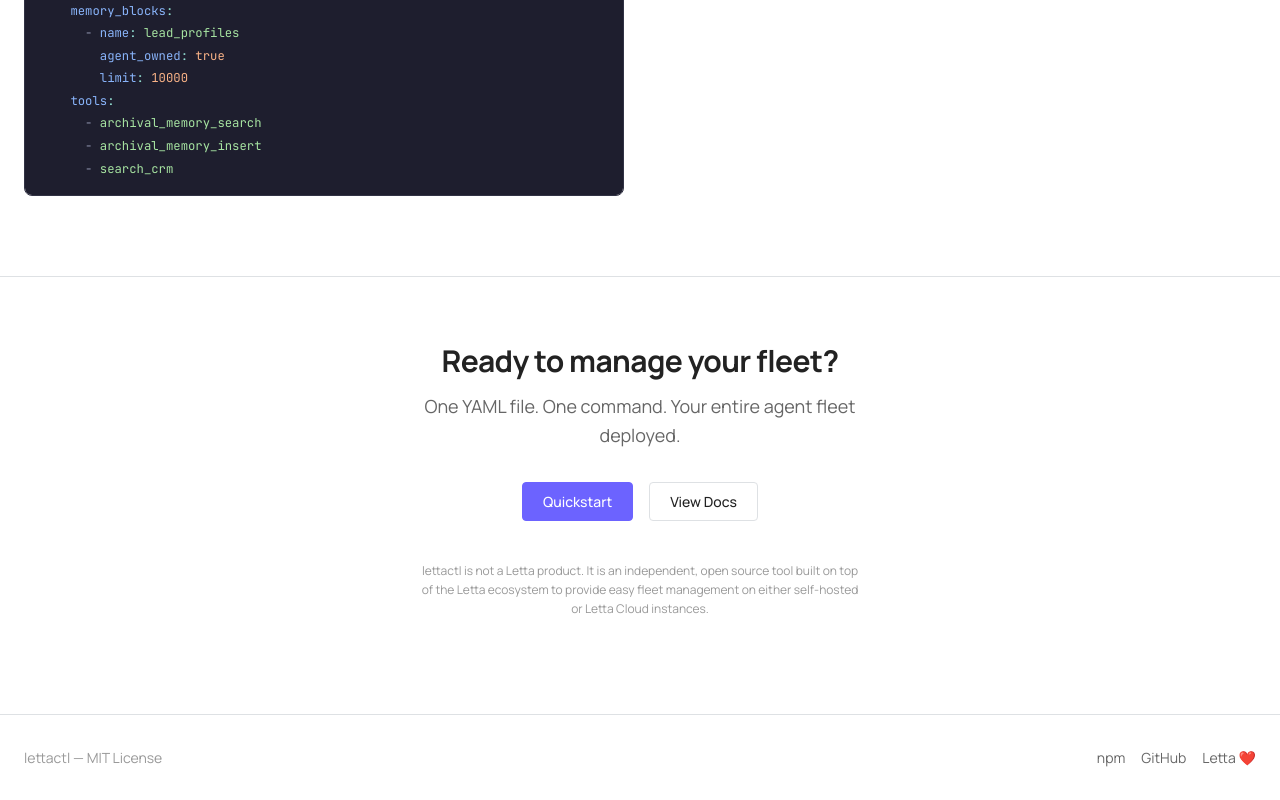
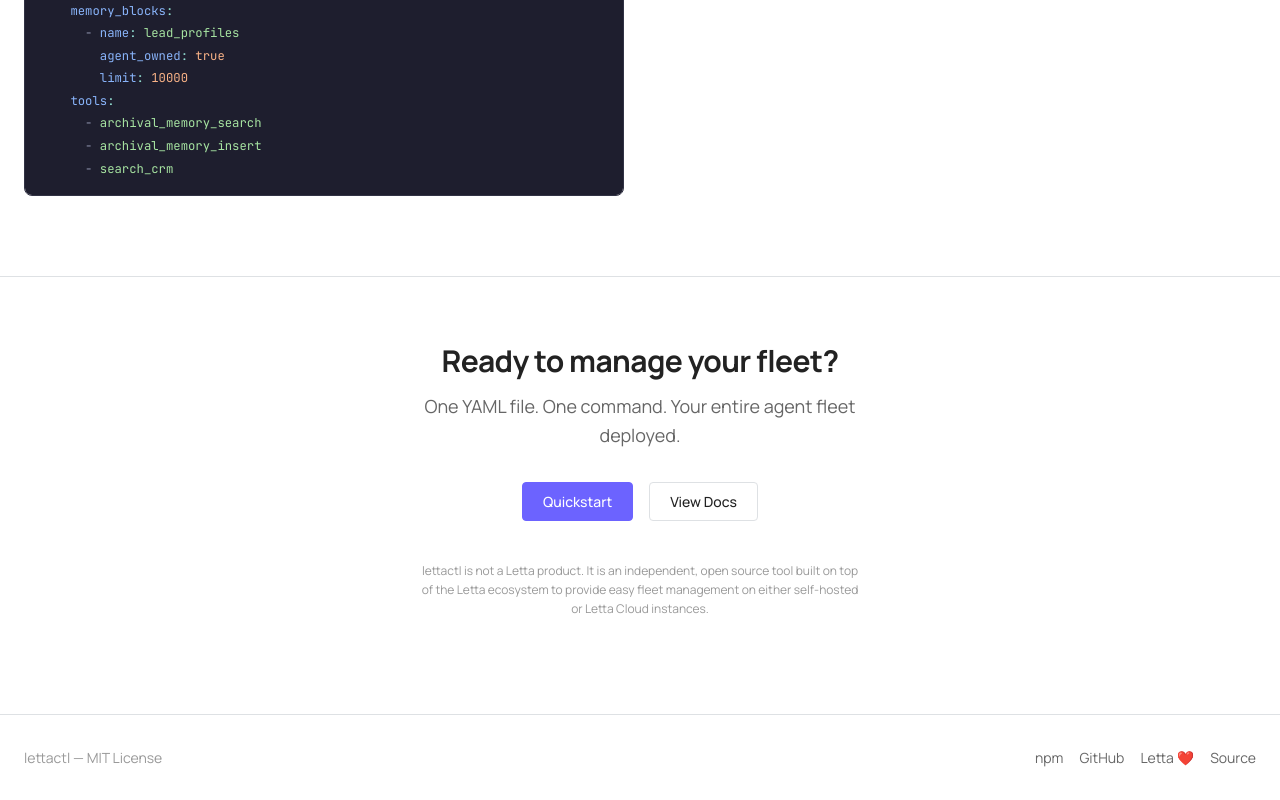
Before and after one commit to nouamanecodes/lettactl_docs, a Next.js app: page / in a window 1280 px wide. Shown: the part 3296-4096 px from the top of the page. Built offline with nearby package versions, Linux system fonts and the light colour scheme; no server answers.

Commit message:
refactor: add page source

```diff
--- a/components/sections/Footer.tsx
+++ b/components/sections/Footer.tsx
@@ -32,6 +32,14 @@
           >
             Letta ❤️
           </a>
+          <a
+            href="https://github.com/nouamanecodes/lettactl_docs"
+            target="_blank"
+            rel="noopener noreferrer"
+            className={styles.link}
+          >
+            Source
+          </a>
         </div>
       </div>
     </footer>
```
